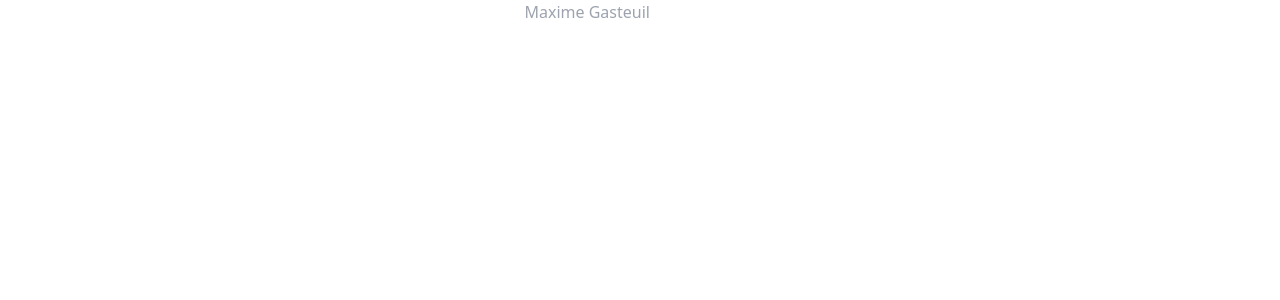
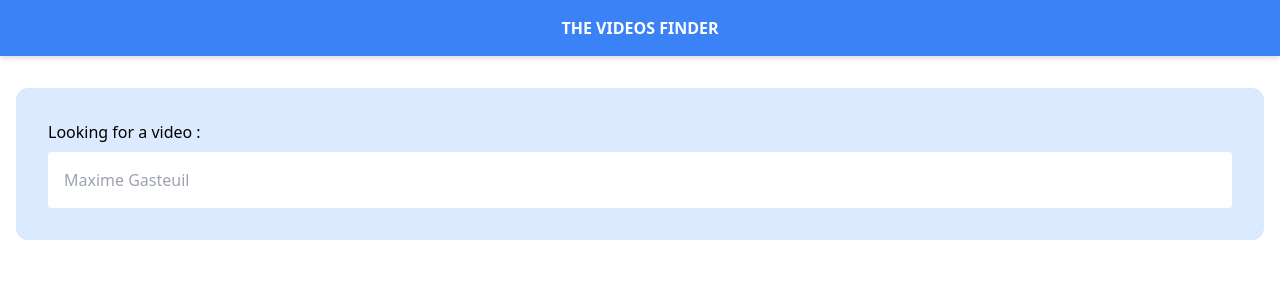
Before and after one commit to ArcanumLibella/react-youtube-api-hooks, a React (Create React App) app: page / in a window 1280 px wide. Shown: the top 300 px of the page. Built offline with nearby package versions, Linux system fonts and the light colour scheme.

Commit message:
feat: style SearchBar

```diff
--- a/src/App.js
+++ b/src/App.js
@@ -1,10 +1,14 @@
 import './App.css'
 import SearchBar from './components/SearchBar'
+import Header from './components/Header'
 
 function App () {
   return (
     <div className='App'>
-      <SearchBar />
+      <Header />
+      <main className='container max-screen-xl mx-auto'>
+        <SearchBar />
+      </main>
     </div>
   )
 }
--- /dev/null
+++ b/src/components/Header.js
@@ -0,0 +1,9 @@
+import React from 'react'
+
+export default function Header () {
+  return (
+    <header className='p-4 bg-blue-500 shadow-md'>
+      <h1 className='text-white uppercase font-black '>The Videos Finder</h1>
+    </header>
+  )
+}
--- a/src/components/SearchBar.js
+++ b/src/components/SearchBar.js
@@ -3,14 +3,16 @@ import React, { Component } from 'react'
 export default class SearchBar extends Component {
   render () {
     return (
-      <header className=''>
-        <form>
+      <div className='searchBar p-8 m-4 mt-8 rounded-xl bg-blue-100'>
+        <form className='flex flex-col'>
+          <label className='text-left font-medium mb-2'>Looking for a video :</label>
           <input
+            className='p-4 rounded'
             type='text'
             placeholder='Maxime Gasteuil'
           />
         </form>
-      </header>
+      </div>
     )
   }
 }
```
